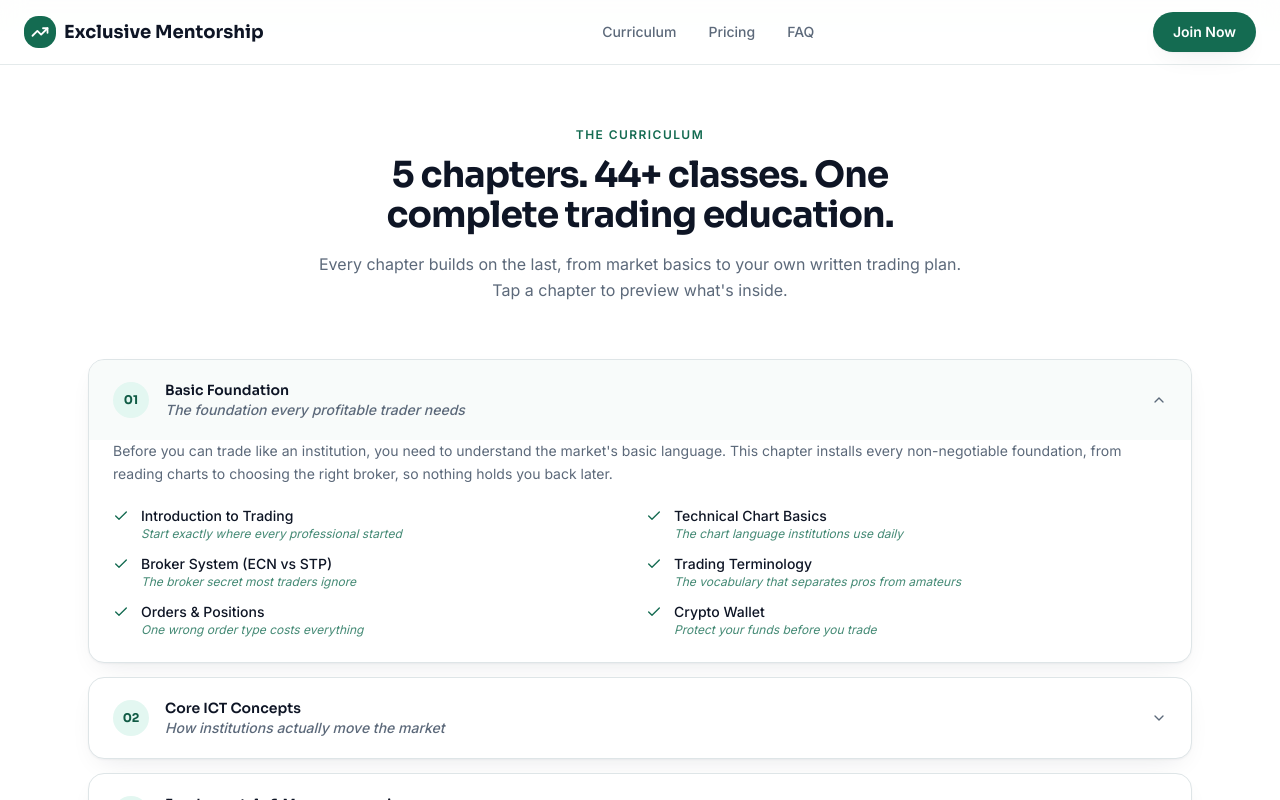
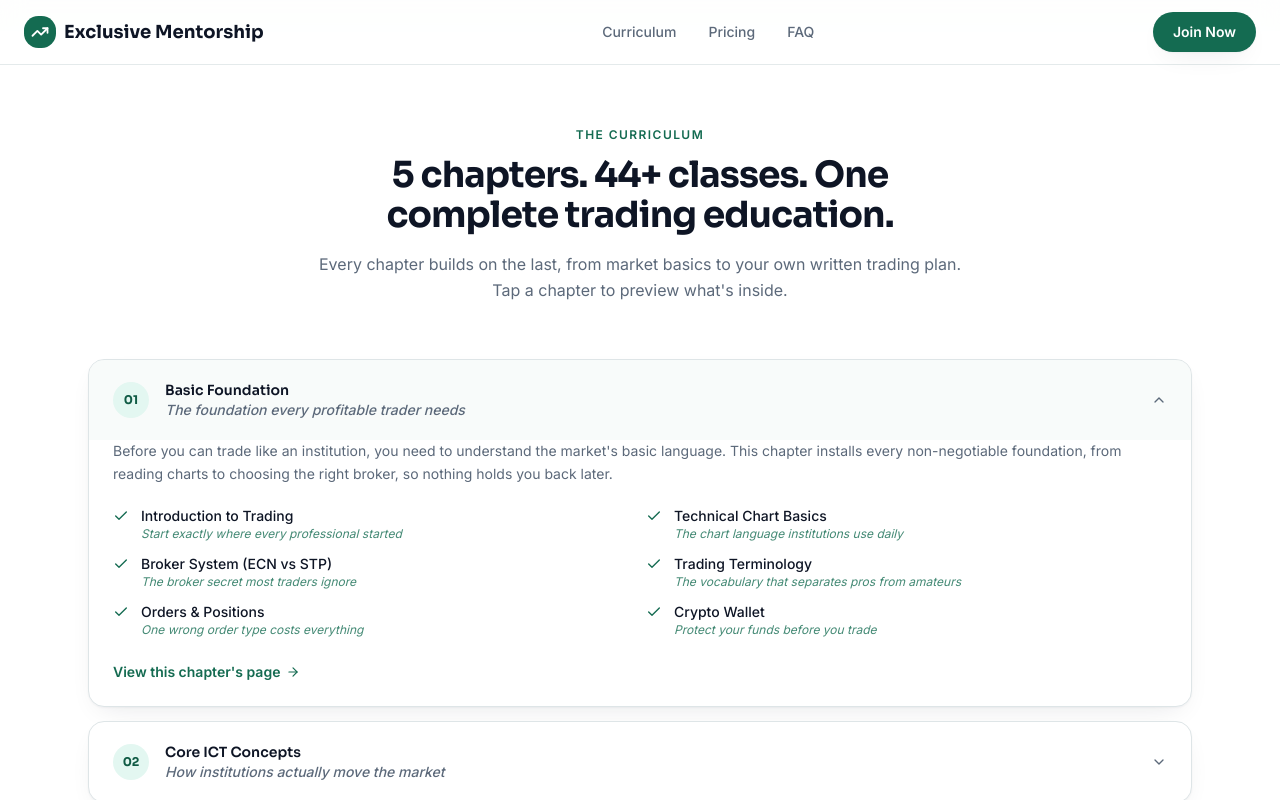
Before and after one commit to shoaibkhancreative/exclusive-mentorship, a React (Vite) app in the folder apps/web/: page / in a window 1280 px wide. Both pictures are taken after a click on the button 640 px from the left and 5318 px from the top of the page. Shown: the part 4918-5718 px from the top of the page. Built offline with nearby package versions, Linux system fonts and the light colour scheme; the HTML template or start-up script is replaced by a standard one.

Commit message:
Mini Update

```diff
--- a/apps/web/src/components/home/Curriculum.jsx
+++ b/apps/web/src/components/home/Curriculum.jsx
@@ -54,6 +54,12 @@
                         </li>
                       ))}
                     </ul>
+                    <Link
+                      to={`/chapter/${chapter.slug}`}
+                      className="mt-6 inline-flex items-center gap-1.5 text-sm font-semibold text-brand hover:underline"
+                    >
+                      View this chapter's page <ArrowRight size={14} />
+                    </Link>
                   </AccordionContent>
                 </AccordionItem>
               </Accordion>
```
